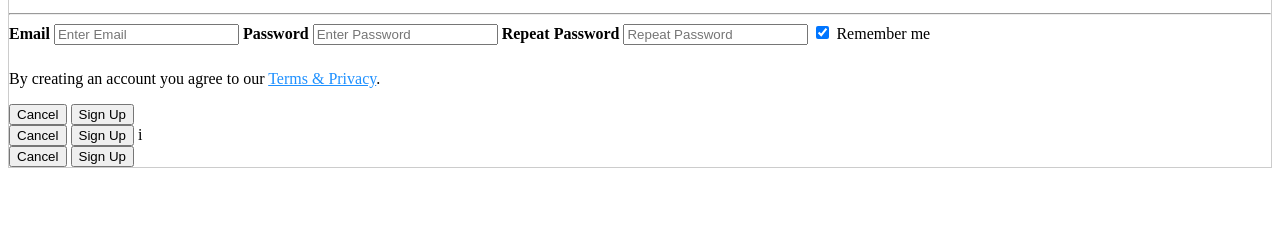
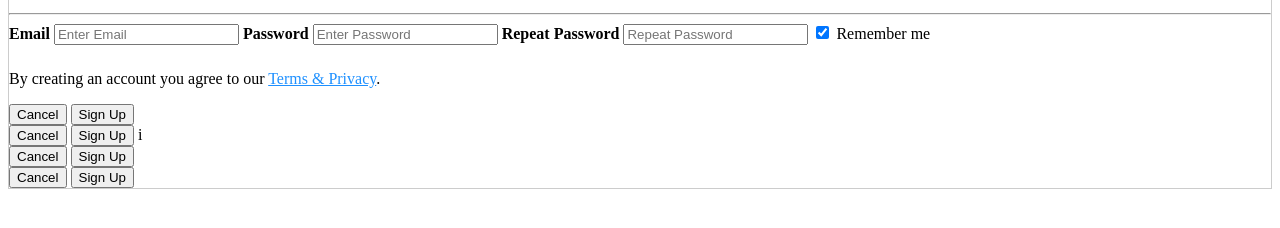
Before and after one commit to AbhishekSati/devops-new-training, a plain HTML site: page index.html in a window 1280 px wide. Shown: the part 110-338 px from the top of the page. Drawn offline with Linux system fonts and the light colour scheme.

Commit message:
Added Changes

```diff
--- a/index.html
+++ b/index.html
@@ -34,5 +34,10 @@ i   </div>
       <button type="submit" class="signupbtn">Sign Up</button>
     </div>
 
+    <div class="clearfix">
+      <button type="button" class="cancelbtn">Cancel</button>
+      <button type="submit" class="signupbtn">Sign Up</button>
+    </div>
+
   </div>
 </form>
```
